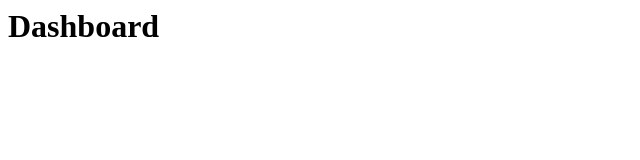
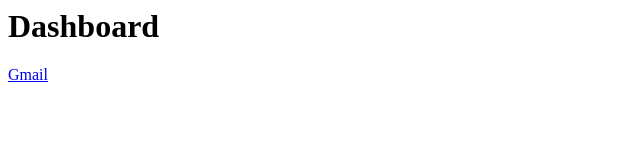
Before and after one commit to BorisTreize/boristreize.github.io, a plain HTML site: page index.html in a window 1280 px wide. Shown: the full height of the page, 0-640 px from the left. Drawn offline with Linux system fonts and the light colour scheme.

Commit message:
Update index.html

```diff
--- a/index.html
+++ b/index.html
@@ -1 +1,2 @@
 <h1>Dashboard</h1>
+<a href="https://accounts.google.com/signin">Gmail</a>
```
